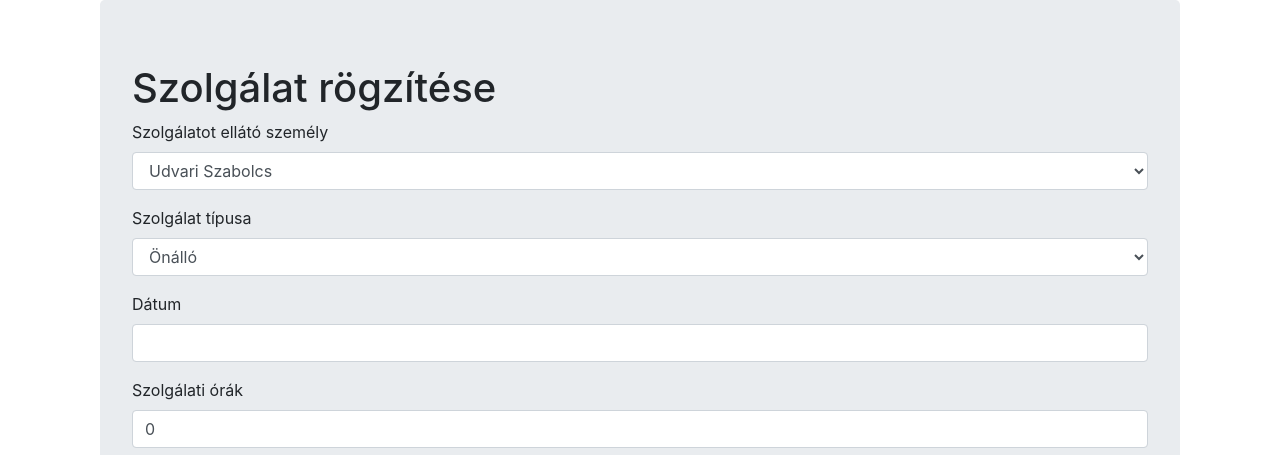
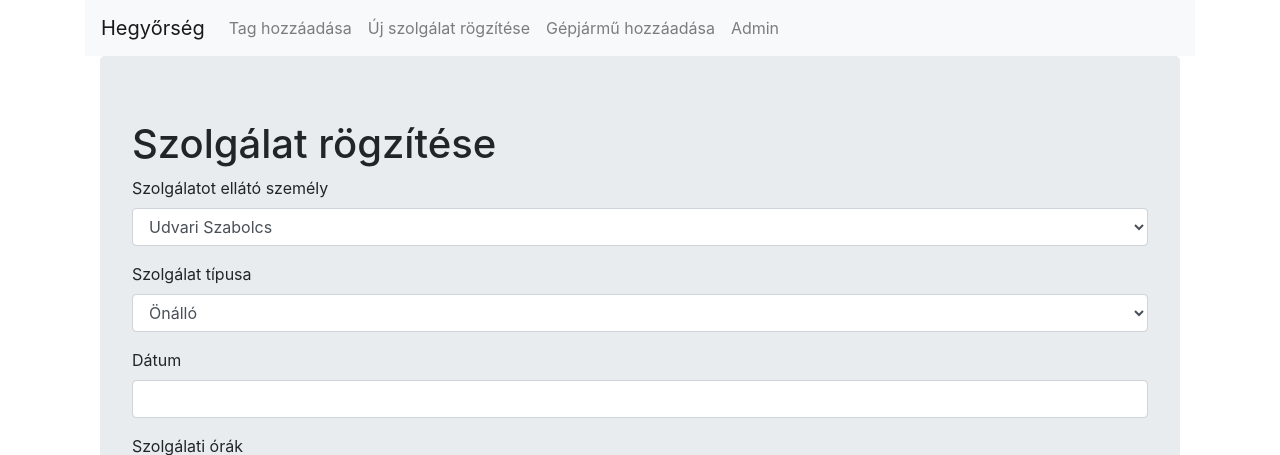
Before and after one commit to udvarisz/timesheet, a Django app: page /time_sheet/new_duty/ in a window 1280 px wide. Shown: the top 455 px of the page. Run offline with Django 3.2, Linux system fonts and the light colour scheme; data comes from the database, SQL or seed files in the repository; some libraries are stand-ins or nearby versions.

Commit message:
masodik lepcso

```diff
--- a/mysite/templates/base.html
+++ b/mysite/templates/base.html
@@ -28,7 +28,28 @@
 
 
     {# navbar #}
-    <!--some code-->
+    <nav class="navbar navbar-expand-lg navbar-light bg-light">
+  <a class="navbar-brand" href={% url 'home' %}>Hegyőrség</a>
+  <button class="navbar-toggler" type="button" data-toggle="collapse" data-target="#navbarSupportedContent" aria-controls="navbarSupportedContent" aria-expanded="false" aria-label="Toggle navigation">
+    <span class="navbar-toggler-icon"></span>
+  </button>
+
+  <div class="collapse navbar-collapse" id="navbarSupportedContent">
+    <ul class="navbar-nav mr-auto">
+      <li class="nav-item">
+        <a class="nav-link" href="{% url 'time_sheet:member_create' %}">Tag hozzáadása <span class="sr-only">(current)</span></a>
+      </li>
+      <li class="nav-item">
+        <a class="nav-link" href="{% url 'time_sheet:duty_create' %}">Új szolgálat rögzítése</a>
+      </li>
+      <li class="nav-item">
+        <a class="nav-link" href="{% url 'time_sheet:car_create' %}">Gépjármű hozzáadása</a>
+      </li>
+      <li class="nav-item">
+        <a class="nav-link" href="{% url 'admin:index' %}">Admin</a>
+      </li>
+    </ul>
+</nav>
     {# end navbar #}
     <div class="content container mycontainer">
 
--- a/mysite/time_sheet/admin.py
+++ b/mysite/time_sheet/admin.py
@@ -4,3 +4,4 @@ from . import models
 
 admin.site.register(models.Member)
 admin.site.register(models.Duty)
+admin.site.register(models.Car)
--- a/mysite/time_sheet/models.py
+++ b/mysite/time_sheet/models.py
@@ -19,7 +19,7 @@ class Member(models.Model):
         return self.last_name + ' ' + self.first_name
 
     def get_absolute_url(self):
-        return reverse('test')
+        return reverse_lazy('test')
 
 
 
@@ -38,7 +38,7 @@ class Duty(models.Model):
 
     kms = models.PositiveSmallIntegerField(default=0, verbose_name= ('Megtett kilométerek'))
 
-    plate = models.CharField(max_length=6, verbose_name= ('Rendszám'), blank=True, null=True)
+    plate = models.ForeignKey('time_sheet.Car', on_delete = models.CASCADE, verbose_name= ('Rendszám'), blank=True, null=True)
 
     help = models.PositiveSmallIntegerField(default=0, verbose_name= ('Segítségnyújtás (fő)'))
 
@@ -59,4 +59,17 @@ class Duty(models.Model):
         return str(self.date) + ' - ' + str(self.member)
 
     def get_absolute_url(self):
-        return reverse('test')
+        return reverse_lazy('test')
+
+class Car(models.Model):
+    fuel_types = (('B','Benzin'),('D','Gázolaj'),('G','Gáz'))
+    car_type = models.CharField(max_length=150, verbose_name= ('Típus'), blank=True, null=True)
+    car_plate = models.CharField(max_length=6, verbose_name= ('Rendszám'), unique=True)
+    fuel_type = models.CharField(max_length=1, choices = fuel_types, default='O',verbose_name= ('Üzemanyag típusa'))
+    ccm = models.PositiveSmallIntegerField(verbose_name= ('Lökettérfogat'))
+
+    def __str__(self):
+        return self.car_plate
+
+    def get_absolute_url(self):
+        return reverse_lazy('test')
--- a/mysite/time_sheet/urls.py
+++ b/mysite/time_sheet/urls.py
@@ -9,5 +9,7 @@ urlpatterns = [
     path('new_member/',views.MemberCreate.as_view(),name='member_create'),
     path('update_member/<int:pk>',views.MemberUpdate.as_view(), name='member_update'),
     path('new_duty/',views.DutyCreate.as_view(), name='duty_create'),
-    path('update_duty/',views.DutyUpdate.as_view(), name='duty_update')
+    path('update_duty/<int:pk>',views.DutyUpdate.as_view(), name='duty_update'),
+    path('new_car/',views.CarCreate.as_view(), name='car_create'),
+    path('udpate_car/<int:pk>', views.CarUpdate.as_view(), name='car_update'),
     ]
--- a/mysite/time_sheet/views.py
+++ b/mysite/time_sheet/views.py
@@ -4,25 +4,31 @@ from django.urls import reverse_lazy
 from . import models
 from . import forms
 
-
+#Member#
 class MemberCreate(CreateView):
     model = models.Member
     fields = ('last_name','first_name','id_number', 'pmpsz_number')
-
-
 
 class MemberUpdate(UpdateView):
     fields = ('id_number', 'pmpsz_number')
     model = models.Member
 
-    redirect_field_name = '/thanks.html'
 
+#Duty#
 class DutyCreate(CreateView):
     model = models.Duty
     form_class = forms.DutyForm
 
 
-
 class DutyUpdate(UpdateView):
     model = models.Duty
     form_class = forms.DutyUpdateForm
+
+#Car#
+class CarCreate(CreateView):
+    model = models.Car
+    fields = ('car_type', 'car_plate', 'fuel_type', 'ccm')
+
+class CarUpdate(UpdateView):
+    fields = ('car_type', 'fuel_type', 'ccm')
+    model = models.Member
```
Also changed, not shown: mysite/time_sheet/templates/time_sheet/car_form.html (added, +23 -0 lines), mysite/db.sqlite3, mysite/time_sheet/migrations/0003_auto_20200628_1001.py (added).
